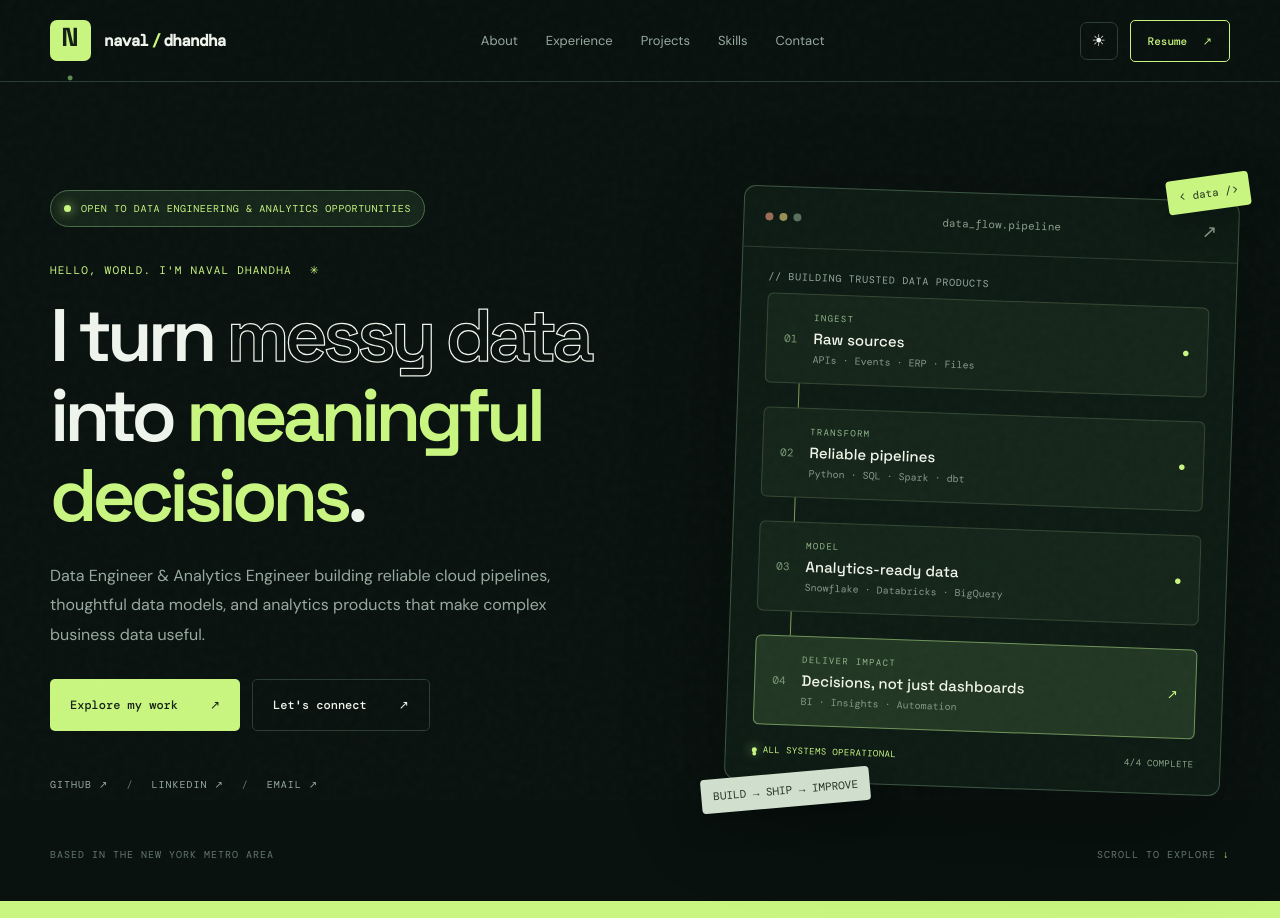
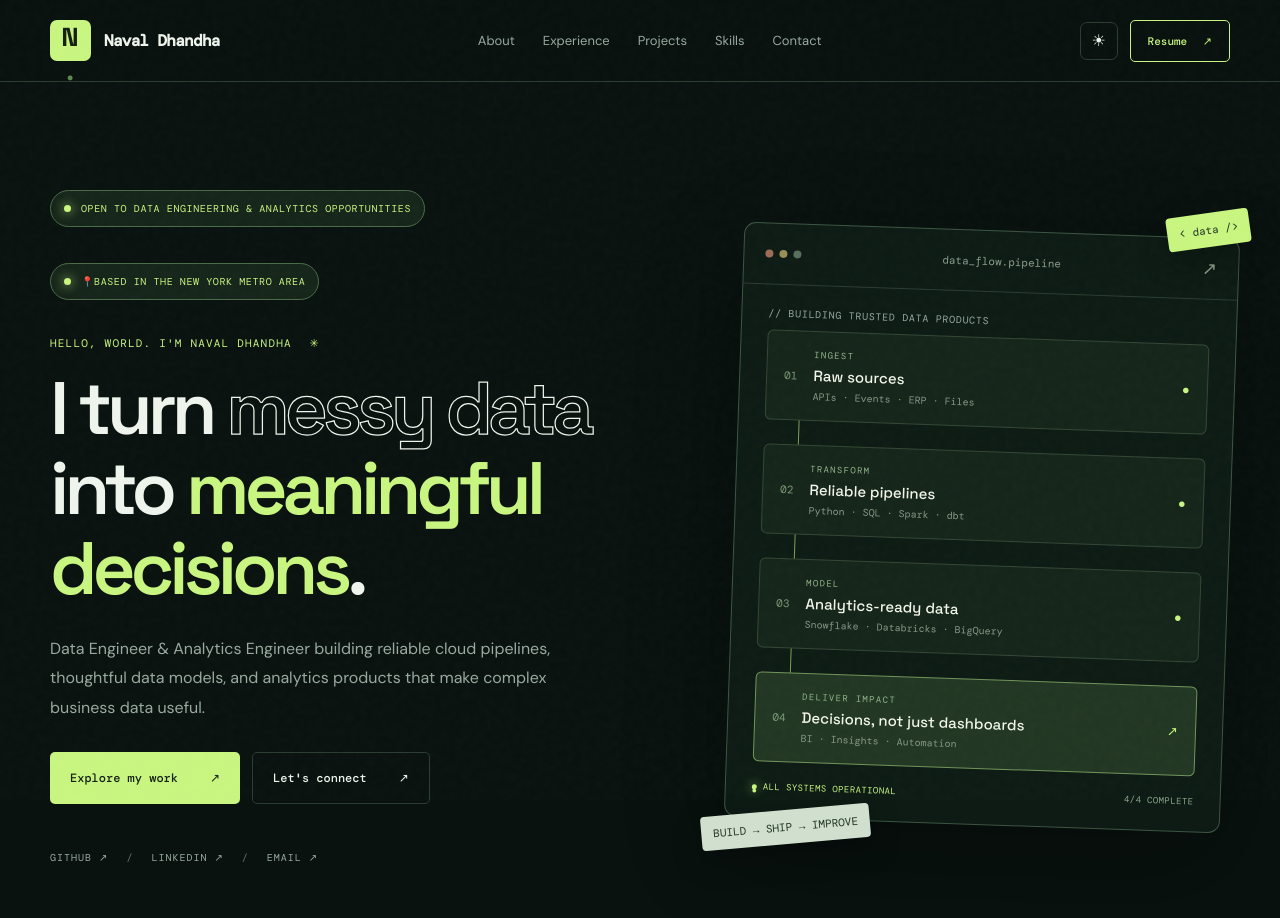
Before and after one commit to NavalDhandha/NavalDhandha.github.io, a plain HTML site: page index.html in a window 1280 px wide. Shown: the top 918 px of the page. Drawn offline with nearby package versions, Linux system fonts and the light colour scheme.

Commit message:
Update brand name and add location badge
Updated brand name and added location badge in the hero section.

```diff
--- a/index.html
+++ b/index.html
@@ -19,7 +19,7 @@
   <div class="noise" aria-hidden="true"></div>
   <header class="topbar" id="top">
     <div class="shell navbar">
-      <a class="brand" href="#top" aria-label="Naval Dhandha, home"><span class="brand-mark">N<span>.</span></span><span class="brand-name">naval<span class="muted">/</span>dhandha</span></a>
+      <a class="brand" href="#top" aria-label="Naval Dhandha, home"><span class="brand-mark">N<span>.</span></span><span class="brand-name">Naval Dhandha</span></a>
       <nav class="navlinks" id="navlinks" aria-label="Main navigation">
         <a href="#about">About</a><a href="#work">Experience</a><a href="#projects">Projects</a><a href="#skills">Skills</a><a href="#contact">Contact</a>
       </nav>
@@ -29,7 +29,17 @@
   <main id="main">
     <section class="hero shell" aria-labelledby="hero-heading">
       <div class="hero-left">
-        <div class="availability"><span class="dot"></span> OPEN TO DATA ENGINEERING & ANALYTICS OPPORTUNITIES</div>
+        <div class="hero-badges">
+          <div class="availability">
+            <span class="dot"></span>
+              OPEN TO DATA ENGINEERING & ANALYTICS OPPORTUNITIES
+          </div>
+
+          <div class="availability location-badge">
+            <span class="dot"></span>
+              📍BASED IN THE NEW YORK METRO AREA
+          </div>
+        </div>
         <div class="eyebrow">HELLO, WORLD. I'M NAVAL DHANDHA <span class="tiny-star">✳</span></div>
         <h1 id="hero-heading">I turn <span class="outline">messy data</span> into <span class="highlight">meaningful decisions<span class="period">.</span></span></h1>
         <p class="hero-copy">Data Engineer & Analytics Engineer building reliable cloud pipelines, thoughtful data models, and analytics products that make complex business data useful.</p>
@@ -43,7 +53,7 @@
         </div>
         <div class="float-tag tag-one">&lt; data /&gt;</div><div class="float-tag tag-two">BUILD → SHIP → IMPROVE</div>
       </div>
-      <div class="hero-footer"><span>BASED IN THE NEW YORK METRO AREA</span><span>SCROLL TO EXPLORE <span aria-hidden="true">↓</span></span></div>
+      <div class="hero-footer"><span>SCROLL TO EXPLORE <span aria-hidden="true">↓</span></span></div>
     </section>
     <section class="metric-strip" aria-label="Selected career results"><div class="shell metrics"><div><strong>5M<span>+</span></strong><span>Financial & risk records</span></div><div><strong>50<span>%</span></strong><span>Less manual reporting effort</span></div><div><strong>99.9<span>%</span></strong><span>Reporting accuracy</span></div><div><strong>40<span>%</span></strong><span>Faster decision turnaround</span></div></div></section>
     <section class="section shell about-grid" id="about"><div class="section-side"><span class="section-index">01 / ABOUT</span><h2>More than <em>just</em> the data.</h2></div><div class="about-content"><p class="lead">I work at the intersection of <span>engineering, analytics, and business impact.</span></p><p>My focus is the full data journey: getting information from fragmented source systems, making it reliable through transformation and validation, and putting it into the hands of people who need to make decisions.</p><p>I've worked with financial risk data, supply chain operations, and enterprise reporting. Across each domain, the goal has stayed the same: build data products that people can actually trust and use.</p><div class="about-bottom"><div class="education-item"><span class="small-label">EDUCATION</span><strong>M.S. Information Technology Management</strong><span>University of Texas at Dallas · 2025</span></div><a href="resume.docx" class="text-link" download>Download full resume ↗</a></div></div></section>
@@ -64,7 +74,7 @@
       </div><div class="more-projects"><span>THERE'S MORE IN THE REPOSITORY</span><a href="https://github.com/NavalDhandha?tab=repositories" target="_blank" rel="noopener noreferrer">Explore all GitHub projects ↗</a></div>
     </section>
     <section class="section section-shaded" id="skills"><div class="shell"><div class="section-head"><div><span class="section-index">04 / TOOLKIT</span><h2>Tools I use to <em>build better.</em></h2></div><p>Tools change. Strong foundations in modeling, reliability, and delivering value don't.</p></div><div class="skills-grid"><div class="skill-block"><div class="skill-top"><span>01</span><span>↗</span></div><h3>Languages & processing</h3><p>Python · SQL · PySpark · Pandas · Apache Spark · R</p></div><div class="skill-block"><div class="skill-top"><span>02</span><span>↗</span></div><h3>Cloud & warehousing</h3><p>Azure · AWS · GCP · Snowflake · BigQuery · Databricks · ADLS</p></div><div class="skill-block"><div class="skill-top"><span>03</span><span>↗</span></div><h3>Data engineering</h3><p>dbt · Azure Data Factory · Airflow · Medallion architecture · Dimensional modeling · ETL/ELT</p></div><div class="skill-block"><div class="skill-top"><span>04</span><span>↗</span></div><h3>Analytics & delivery</h3><p>Power BI · Tableau · KPI design · Data validation · Git · CI/CD · Streamlit</p></div></div></div></section>
-    <section class="contact section shell" id="contact"><span class="section-index">05 / CONTACT</span><div class="contact-body"><div><h2>Have a data problem?<br /><em>Let's build the solution.</em></h2><p>I'm interested in opportunities where I can own the data journey end to end — from architecture and pipelines to analytics and real business outcomes.</p></div><a class="contact-arrow" href="mailto:naval.d.edu@gmail.com" aria-label="Email Naval Dhandha">↗</a></div><a class="contact-email" href="mailto:naval.d.edu@gmail.com">naval.d.edu@gmail.com <span>↗</span></a></section>
+    <section class="contact section shell" id="contact"><span class="section-index">05 / CONTACT</span><div class="contact-body"><div><h2>Have a data problem?<br /><em>Let's build the solution.</em></h2><p>I'm interested in opportunities where I can own the data journey end to end — from architecture and pipelines to analytics and real business outcomes.</p></div><a class="contact-arrow" href="mailto:naval.d.edu@gmail.com" aria-label="Email Naval Dhandha">↗</a></div><a class="contact-email" href="mailto:naval.d.edu@gmail.com">Email <span>↗</span></a></section>
   </main>
   <footer class="footer"><div class="shell footer-inner"><div><strong>NAVAL DHANDHA</strong><span>DATA ENGINEER / ANALYTICS ENGINEER</span></div><span>DESIGNED TO MAKE DATA MAKE SENSE.</span><div class="footer-links"><a href="https://github.com/NavalDhandha" target="_blank" rel="noopener noreferrer">GITHUB ↗</a><a href="https://www.linkedin.com/in/naval-dhandha" target="_blank" rel="noopener noreferrer">LINKEDIN ↗</a><a href="#top">BACK TO TOP ↑</a></div></div></footer>
   <script src="script.js" defer></script>
```
